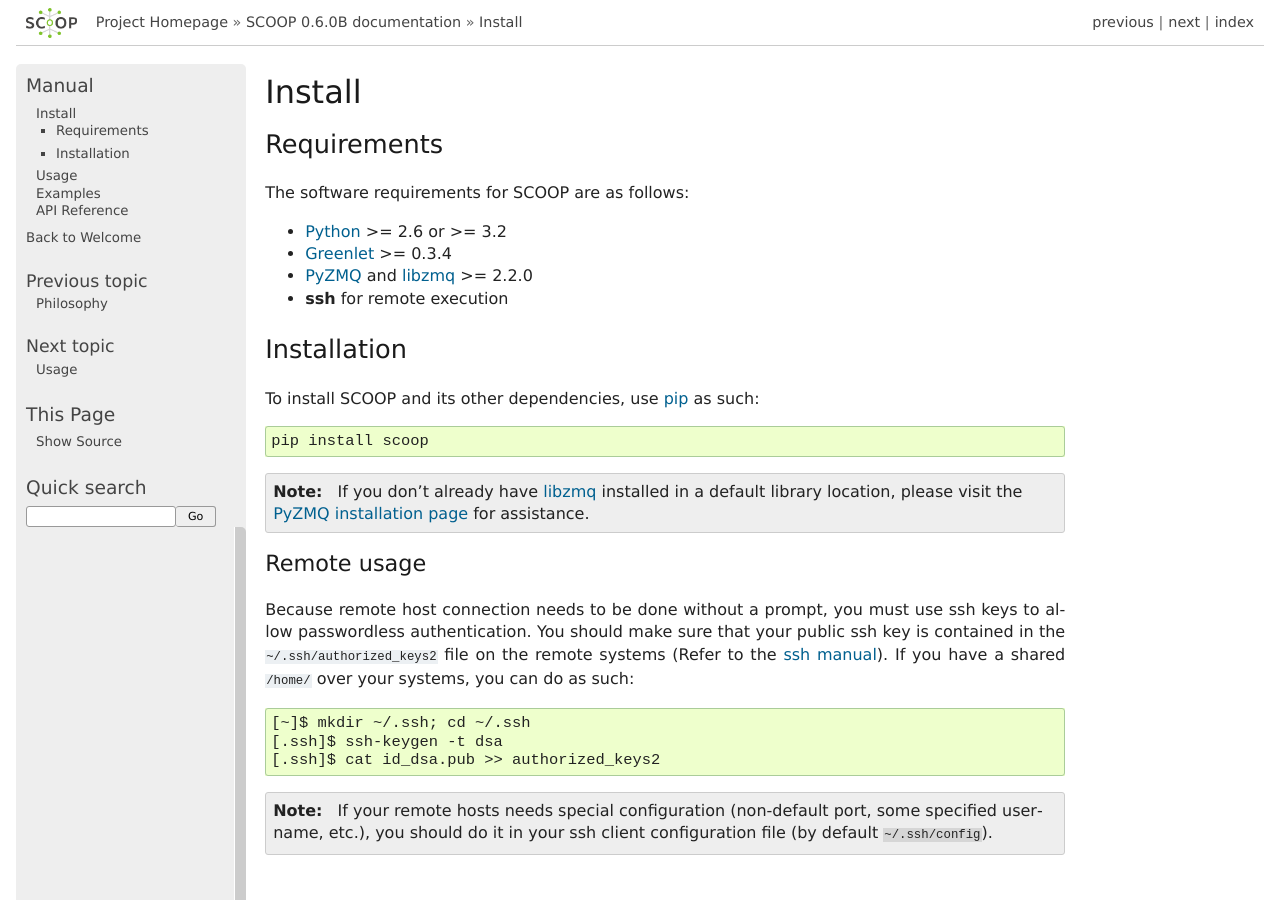
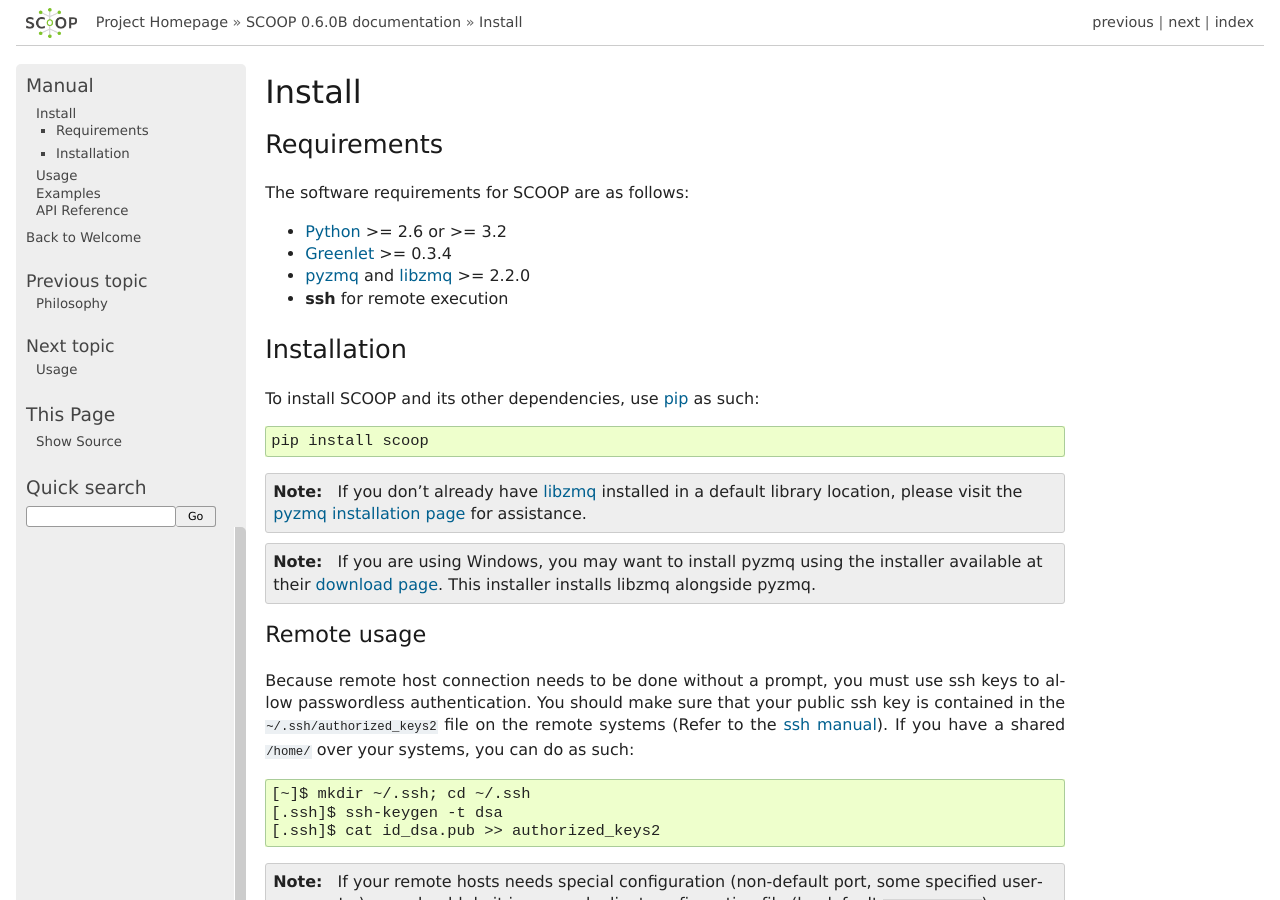
Before and after one commit to soravux/scoop, a Sphinx documentation site: the page built from doc/install.rst, in a window 1280 px wide and 900 px high. Built offline with Sphinx 7.4.7, drawn with Linux system fonts in a browser that asks for light colours; formulas are drawn with MathJax 3.

Commit message:
Added dependency installation instructions on Windows (pyzmq binary installers)

```diff
--- a/doc/install.rst
+++ b/doc/install.rst
@@ -8,7 +8,7 @@ The software requirements for SCOOP are as follows:
 
 * `Python <http://www.python.org/>`_ >= 2.6 or >= 3.2
 * `Greenlet <http://pypi.python.org/pypi/greenlet>`_ >= 0.3.4
-* `PyZMQ <http://www.zeromq.org/bindings:python>`_ and
+* `pyzmq <http://www.zeromq.org/bindings:python>`_ and
   `libzmq <http://www.zeromq.org/>`_ >= 2.2.0
 * :program:`ssh` for remote execution
 
@@ -24,8 +24,15 @@ To install SCOOP and its other dependencies, use
 
 	If you don't already have `libzmq <http://www.zeromq.org/>`_ installed in a
 	default library location, please visit the
-	`PyZMQ installation page <http://www.zeromq.org/bindings:python/>`_ for
+	`pyzmq installation page <http://www.zeromq.org/bindings:python/>`_ for
 	assistance.
+
+.. note::
+
+    If you are using Windows, you may want to install pyzmq using the installer
+    available at their
+    `download page <https://github.com/zeromq/pyzmq/downloads>`_.
+    This installer installs libzmq alongside pyzmq.
 
 Remote usage
 ~~~~~~~~~~~~
```
